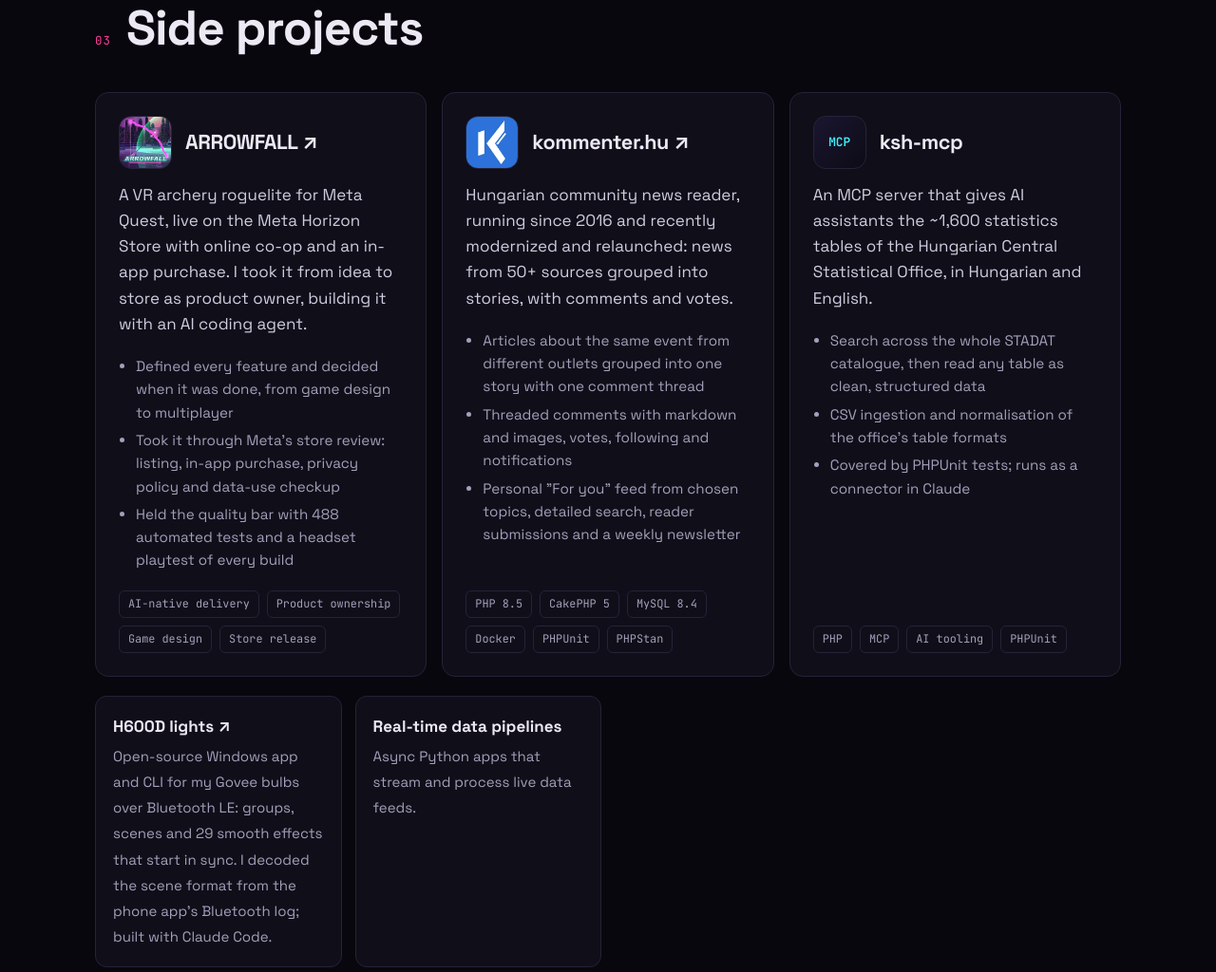
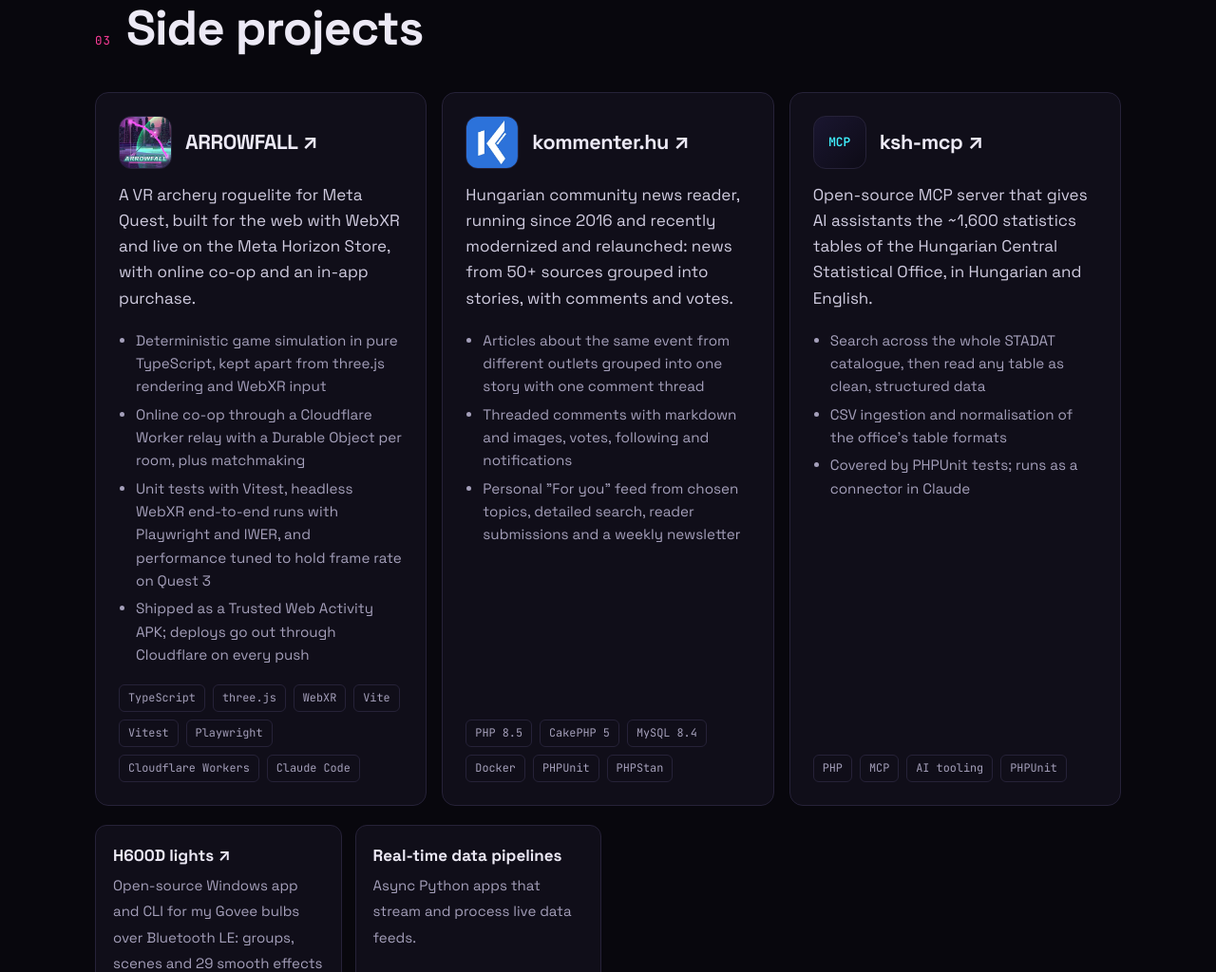
Before and after one commit to johann123/johann123.github.io, a plain HTML site: page index.html in a window 1280 px wide. Shown: the part 3453-4477 px from the top of the page at 95% size. Drawn offline with Linux system fonts and the light colour scheme.

Commit message:
ARROWFALL card: lead with the tech stack; link open-source ksh-mcp
Co-Authored-By: Claude Opus 5.5 <noreply@anthropic.com>

```diff
--- a/index.html
+++ b/index.html
@@ -280,13 +280,14 @@ footer{padding:28px 0 40px;color:var(--mute);text-align:center;font-size:.85rem}
       <div class="proj">
         <div class="proj-head"><img src="img/af-cover.webp" loading="lazy" width="56" height="56" alt="ARROWFALL cover art">
         <h3><a href="https://www.meta.com/en-gb/experiences/arrowfall/1726931115696976">ARROWFALL ↗</a></h3></div>
-        <p class="what">A VR archery roguelite for Meta Quest, live on the Meta Horizon Store with online co-op and an in-app purchase. I took it from idea to store as product owner, building it with an AI coding agent.</p>
+        <p class="what">A VR archery roguelite for Meta Quest, built for the web with WebXR and live on the Meta Horizon Store, with online co-op and an in-app purchase.</p>
         <ul>
-          <li>Defined every feature and decided when it was done, from game design to multiplayer</li>
-          <li>Took it through Meta's store review: listing, in-app purchase, privacy policy and data-use checkup</li>
-          <li>Held the quality bar with 488 automated tests and a headset playtest of every build</li>
+          <li>Deterministic game simulation in pure TypeScript, kept apart from three.js rendering and WebXR input</li>
+          <li>Online co-op through a Cloudflare Worker relay with a Durable Object per room, plus matchmaking</li>
+          <li>Unit tests with Vitest, headless WebXR end-to-end runs with Playwright and IWER, and performance tuned to hold frame rate on Quest 3</li>
+          <li>Shipped as a Trusted Web Activity APK; deploys go out through Cloudflare on every push</li>
         </ul>
-        <div class="tags"><span class="tag">AI-native delivery</span><span class="tag">Product ownership</span><span class="tag">Game design</span><span class="tag">Store release</span></div>
+        <div class="tags"><span class="tag">TypeScript</span><span class="tag">three.js</span><span class="tag">WebXR</span><span class="tag">Vite</span><span class="tag">Vitest</span><span class="tag">Playwright</span><span class="tag">Cloudflare Workers</span><span class="tag">Claude Code</span></div>
       </div>
       <div class="proj">
         <div class="proj-head"><img src="img/kt-icon.webp" loading="lazy" width="56" height="56" alt="kommenter.hu logo">
@@ -301,8 +302,8 @@ footer{padding:28px 0 40px;color:var(--mute);text-align:center;font-size:.85rem}
       </div>
       <div class="proj">
         <div class="proj-head"><div class="ico" aria-hidden="true">MCP</div>
-        <h3>ksh-mcp</h3></div>
-        <p class="what">An MCP server that gives AI assistants the ~1,600 statistics tables of the Hungarian Central Statistical Office, in Hungarian and English.</p>
+        <h3><a href="https://github.com/johann123/ksh-mcp">ksh-mcp ↗</a></h3></div>
+        <p class="what">Open-source MCP server that gives AI assistants the ~1,600 statistics tables of the Hungarian Central Statistical Office, in Hungarian and English.</p>
         <ul>
           <li>Search across the whole STADAT catalogue, then read any table as clean, structured data</li>
           <li>CSV ingestion and normalisation of the office's table formats</li>
```
